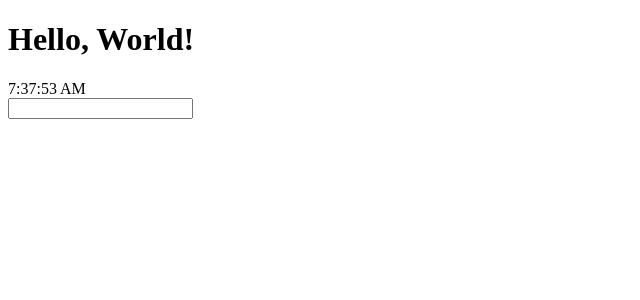
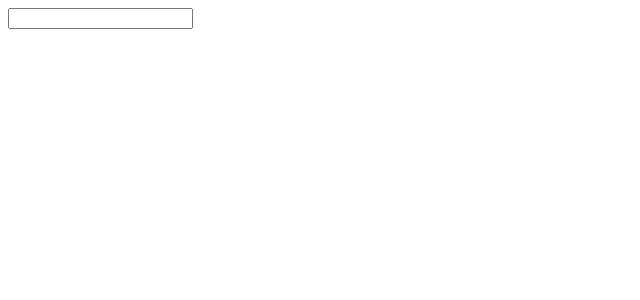
Before and after one commit to Nerscylla/angular-startpage, an Angular app: page / in a window 1280 px wide. Shown: the top 300 px of the page, without its empty margins (0-640 px from the left). Built offline with nearby package versions, Linux system fonts and the light colour scheme.

Commit message:
remove Hello World header and clock component from app layout

```diff
--- a/src/app/app.component.html
+++ b/src/app/app.component.html
@@ -1,4 +1,2 @@
 <!DOCTYPE html>
-<h1>Hello, World!</h1>
-<clock-component></clock-component>
 <search-bar></search-bar>
```
